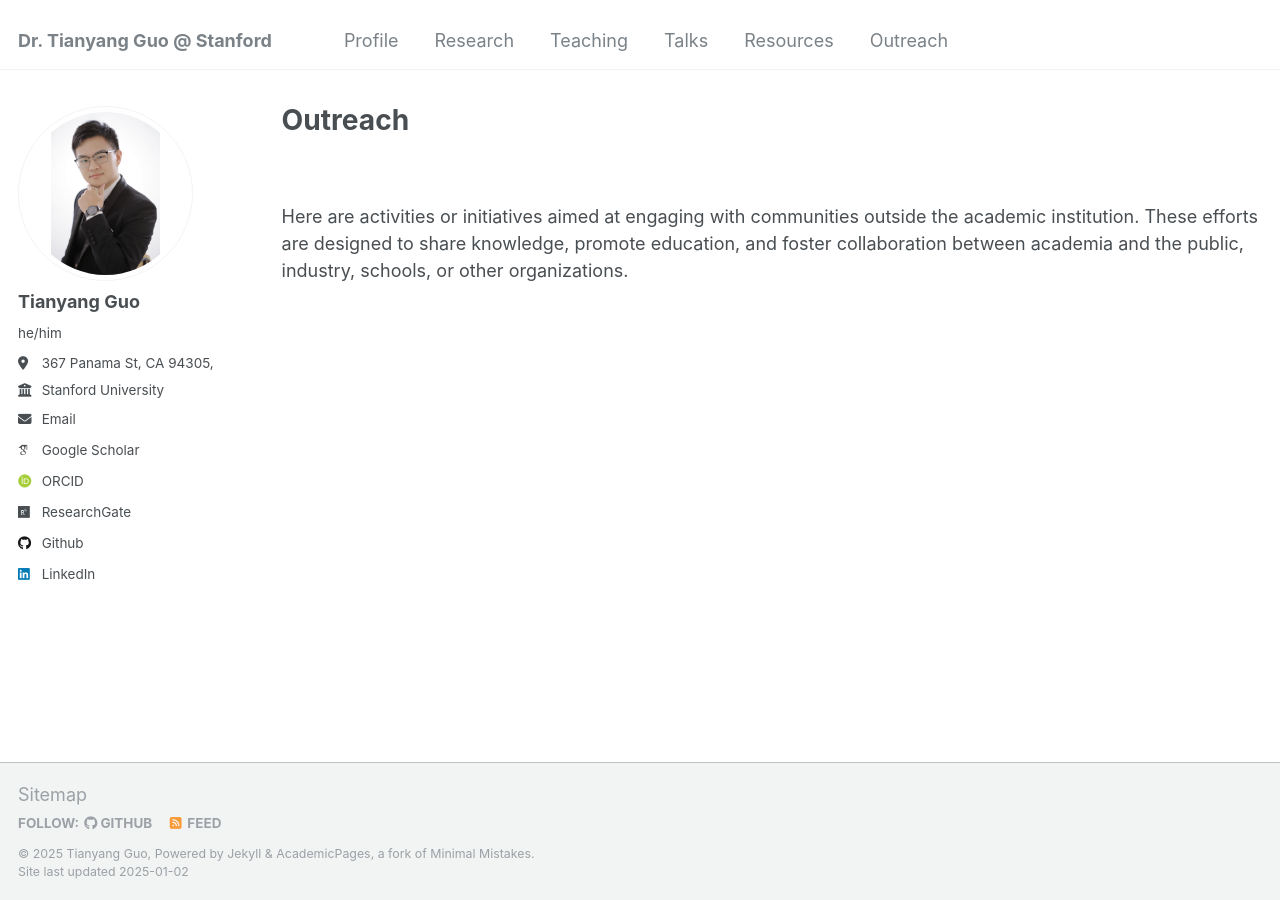
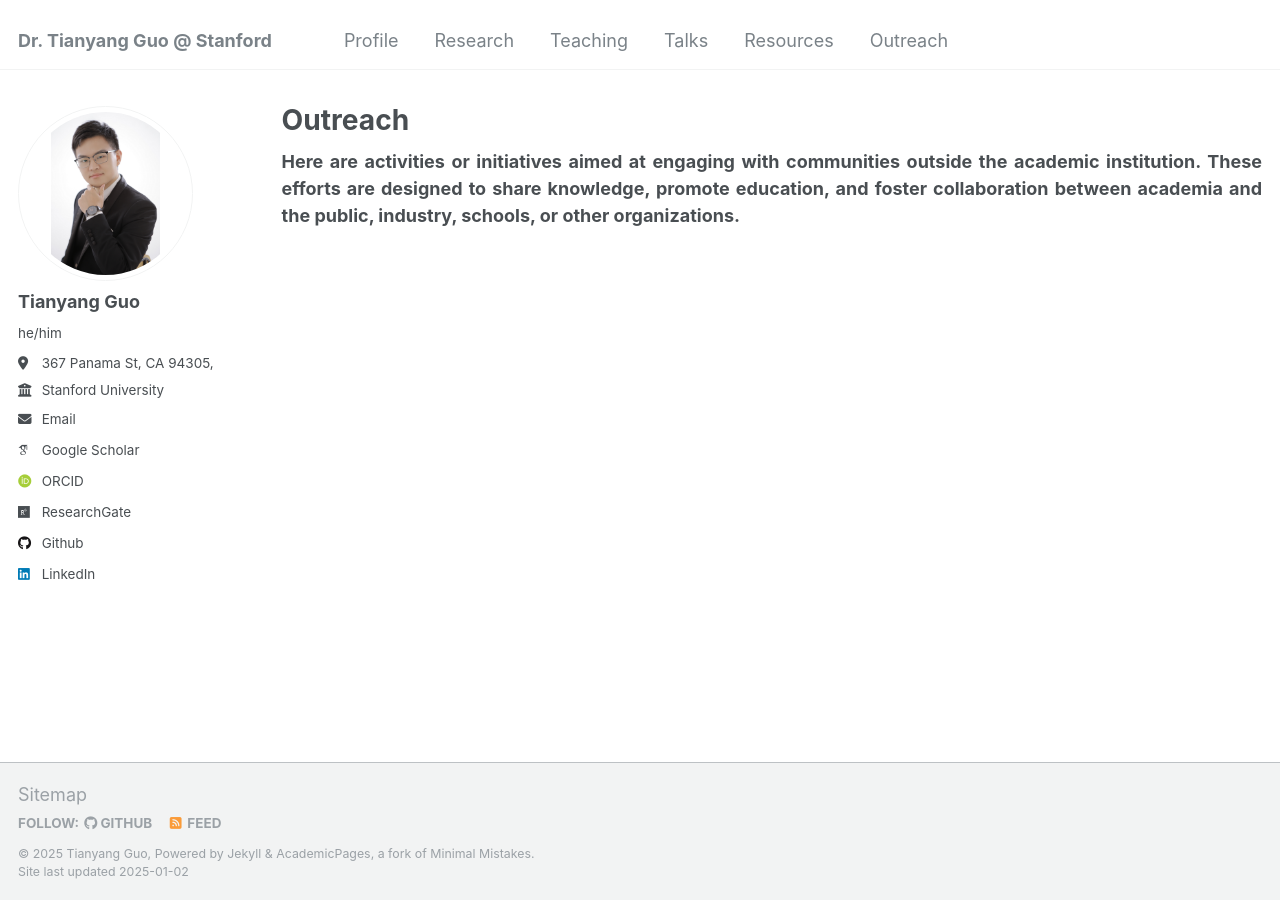
Before and after one commit to guotystanford/guotystanford.github.io, a Jekyll site: the page built from _pages/Outreach.md, in a window 1280 px wide. Built offline with Jekyll 4.4.1, drawn with Linux system fonts in a browser that asks for light colours; some web fonts are replaced.

Commit message:
Update Outreach.md

```diff
--- a/_pages/Outreach.md
+++ b/_pages/Outreach.md
@@ -6,6 +6,8 @@ author_profile: true
 redirect_from:
   - /resume
 ---
-<br>
 
-Here are activities or initiatives aimed at engaging with communities outside the academic institution. These efforts are designed to share knowledge, promote education, and foster collaboration between academia and the public, industry, schools, or other organizations.
+
+<div align="justify">
+<b>Here are activities or initiatives aimed at engaging with communities outside the academic institution. These efforts are designed to share knowledge, promote education, and foster collaboration between academia and the public, industry, schools, or other organizations.</b>
+</div>
```
